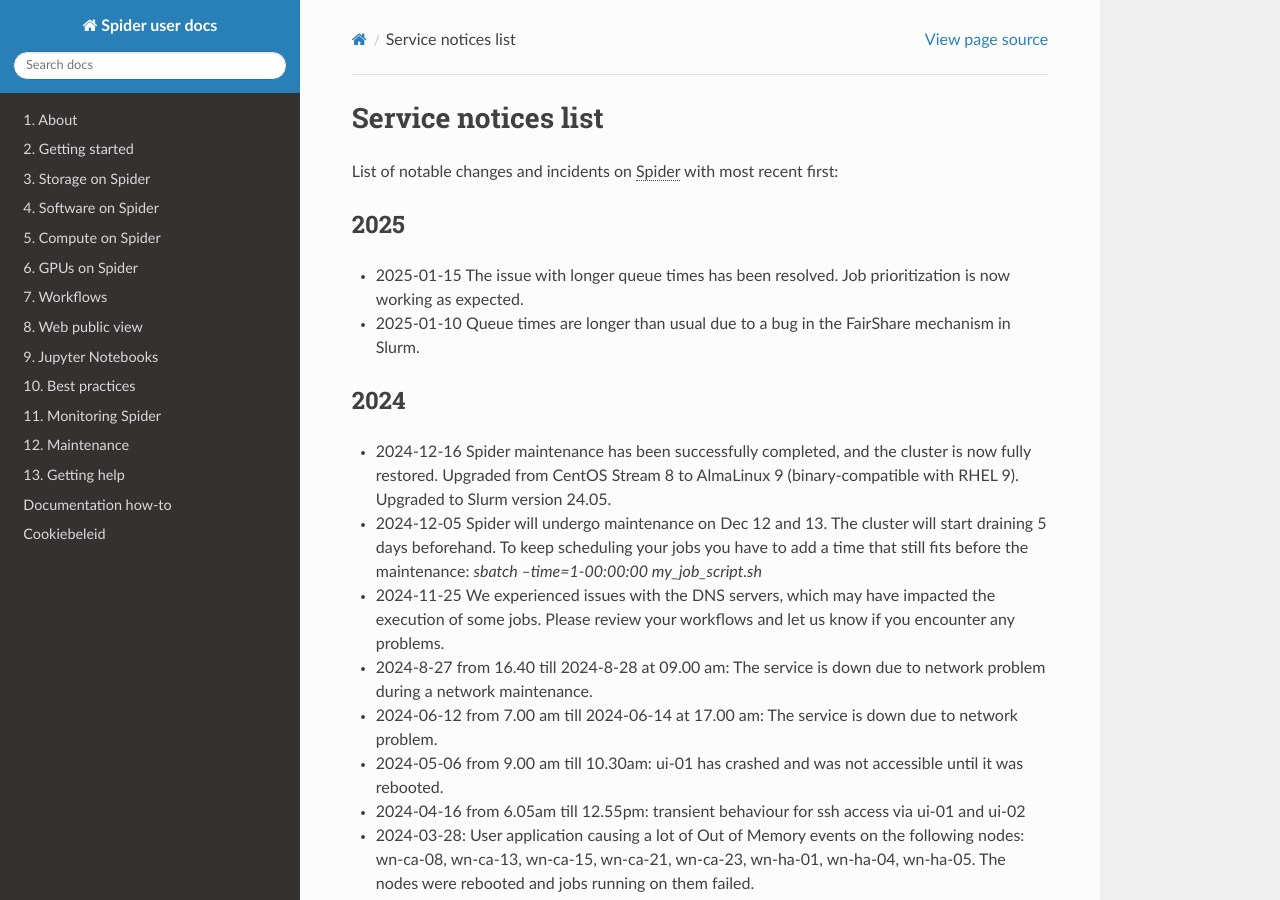
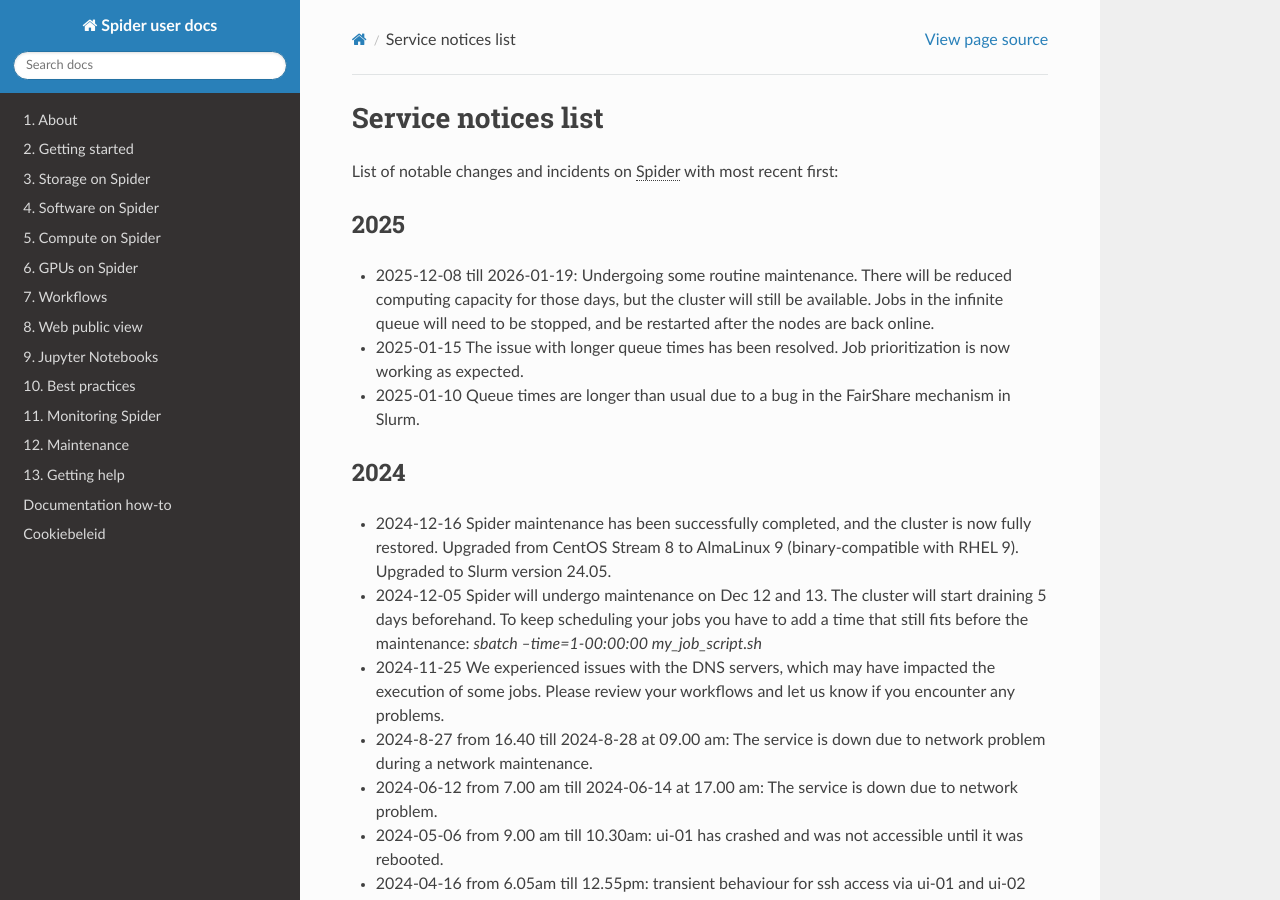
Before and after one commit to sara-nl/spiderdocs, a Sphinx documentation site: the page built from source/Pages/maintenance/service_notices_list.rst, in a window 1280 px wide and 900 px high. Built offline with Sphinx 7.4.7 and the Read the Docs theme 3.1.0, drawn with Linux system fonts in a browser that asks for light colours.

Commit message:
Update service_notices_list.rst

```diff
--- a/source/Pages/maintenance/service_notices_list.rst
+++ b/source/Pages/maintenance/service_notices_list.rst
@@ -10,6 +10,7 @@
 2025
 ==========
 
+* 2025-12-08 till 2026-01-19: Undergoing some routine maintenance. There will be reduced computing capacity for those days, but the cluster will still be available. Jobs in the infinite queue will need to be stopped, and be restarted after the nodes are back online.
 * 2025-01-15 The issue with longer queue times has been resolved. Job prioritization is now working as expected.
 * 2025-01-10 Queue times are longer than usual due to a bug in the FairShare mechanism in Slurm.
 
```
